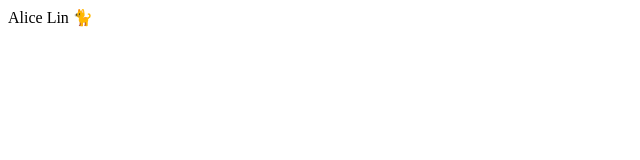
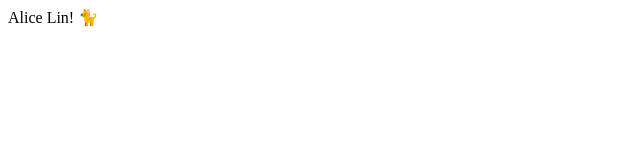
Before and after one commit to AliceEHZz/comp2350-week1-A01332658, a website: page index.html in a window 1280 px wide. Shown: the full height of the page, 0-640 px from the left. Drawn offline with Linux system fonts and the light colour scheme.

Commit message:
testing change on github

```diff
--- a/index.html
+++ b/index.html
@@ -6,7 +6,7 @@
 </head>
 <html>
 <div>
-	Alice Lin &#128008;
+	Alice Lin! &#128008;
 </div>
 
 </html>
```
